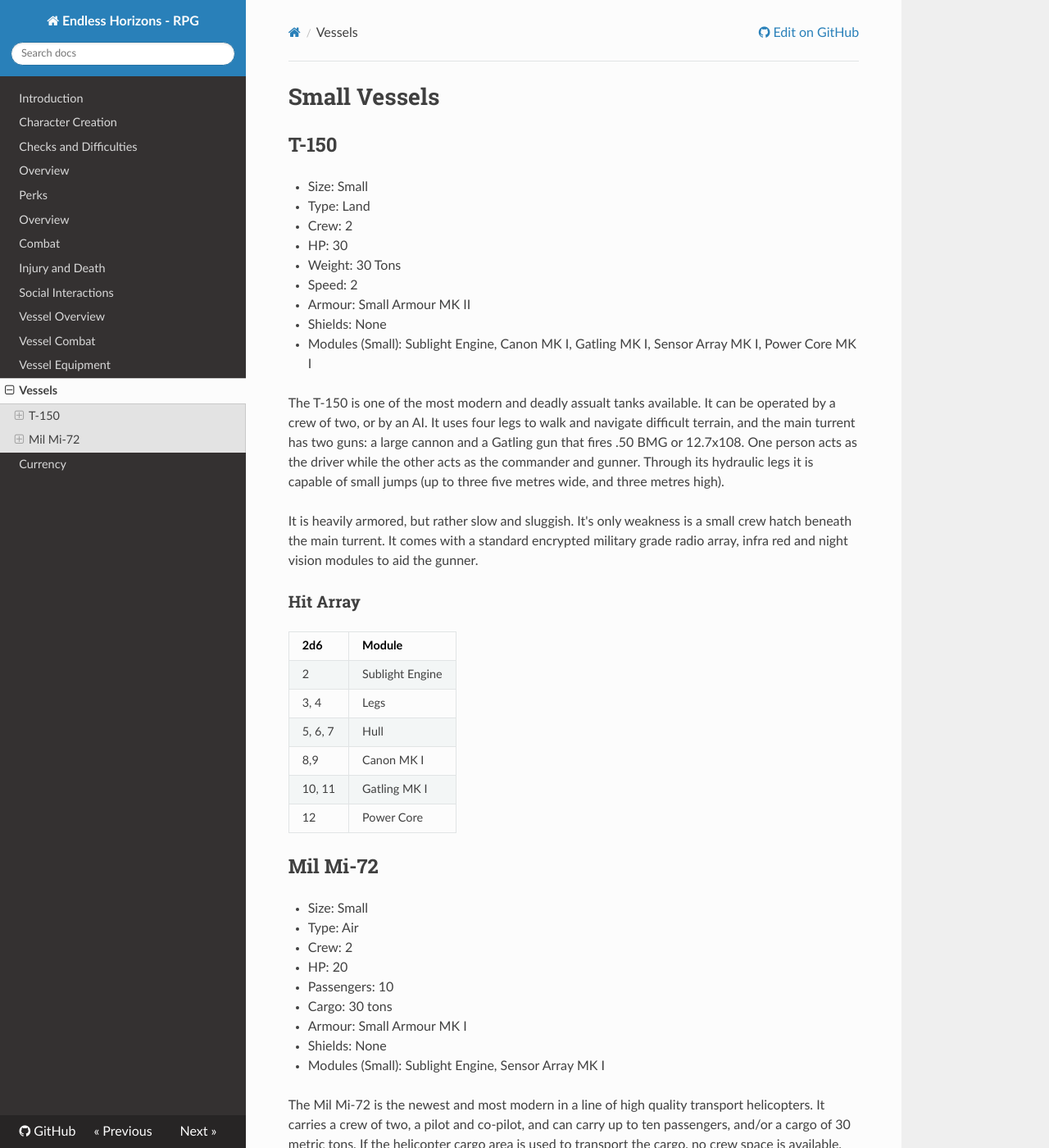
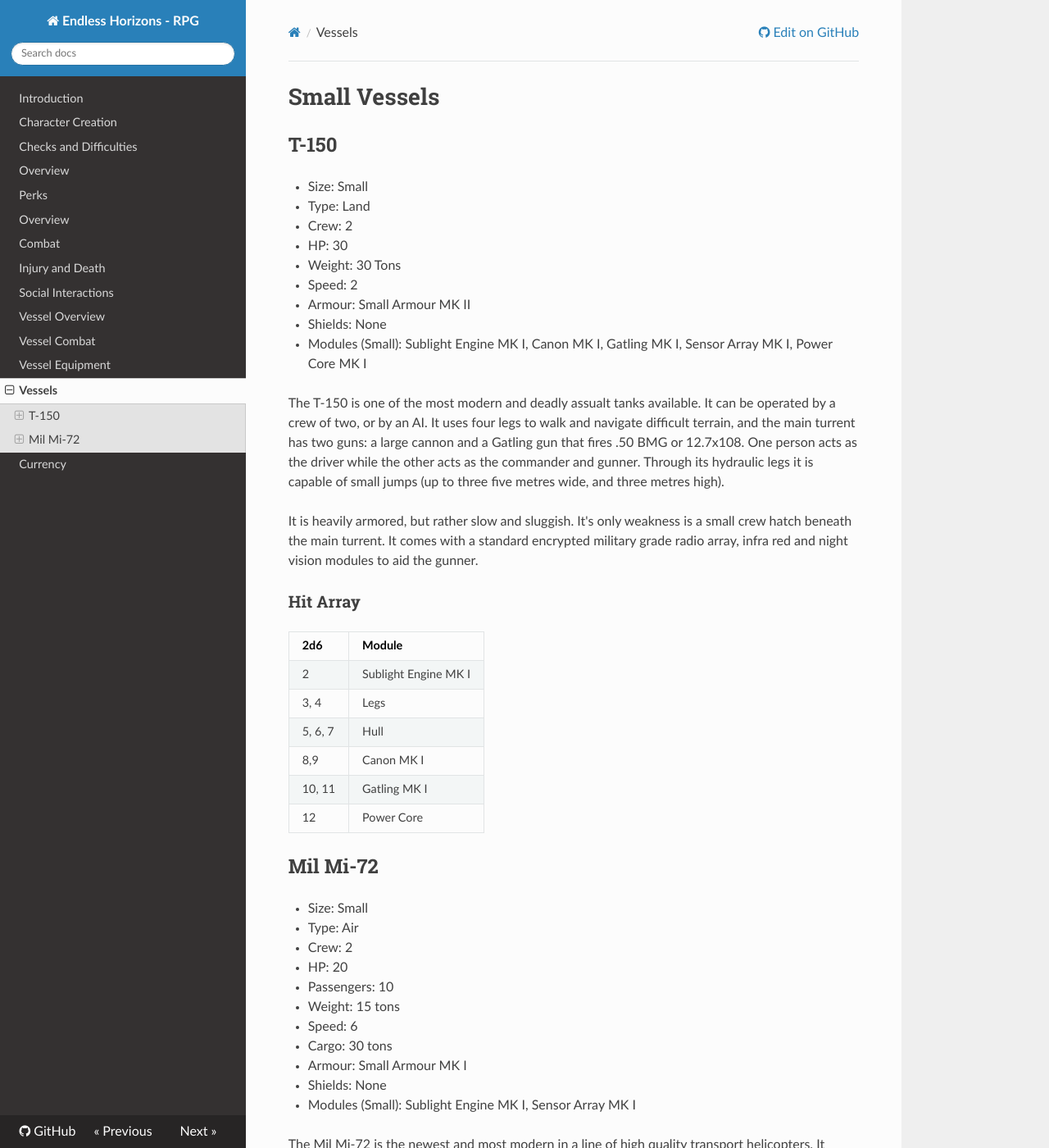
Before and after one commit to ehrpg/rules, an MkDocs documentation site: the page built from docs/vessellist.md, in a window 1280 px wide and 1400 px high. Shown: the whole window at 82% size. Built offline with MkDocs 1.6.1, drawn with Linux system fonts in a browser that asks for light colours; nearby versions of some CDN libraries; old or Windows-style settings are respelled for this version of MkDocs; some of the changed text lies outside the part shown.

Commit message:
Begin vessel equipment

```diff
--- a/docs/vessellist.md
+++ b/docs/vessellist.md
@@ -10,8 +10,8 @@
 - Speed: 2
 - Armour: Small Armour MK II
 - Shields: None
-- Modules (Small): Sublight Engine, Canon MK I, Gatling MK I, Sensor Array MK I,
-Power Core MK I
+- Modules (Small): Sublight Engine MK I, Canon MK I, Gatling MK I,
+Sensor Array MK I, Power Core MK I
 
 The T-150 is one of the most modern and deadly assualt tanks available.
 It can be operated by a crew of two, or by an AI. It uses four legs to walk and
@@ -29,7 +29,7 @@
 
 | 2d6      | Module
 |----------|--------
-| 2        | Sublight Engine
+| 2        | Sublight Engine MK I
 | 3, 4     | Legs
 | 5, 6, 7  | Hull
 | 8,9      | Canon MK I
@@ -43,10 +43,12 @@
 - Crew: 2
 - HP: 20
 - Passengers: 10
+- Weight: 15 tons
+- Speed: 6
 - Cargo: 30 tons
 - Armour: Small Armour MK I
 - Shields: None
-- Modules (Small): Sublight Engine, Sensor Array MK I
+- Modules (Small): Sublight Engine MK I, Sensor Array MK I
 
 The Mil Mi-72 is the newest and most modern in a line of high quality transport
 helicopters. It carries a crew of two, a pilot and co-pilot, and can carry up to
@@ -63,7 +65,7 @@
 
 | 2d6      | Module
 |----------|--------
-| 2        | Sublight Engine
+| 2        | Sublight Engine MK II
 | 3, 4     | Main Rotor
 | 5, 6, 7  | Hull
 | 8, 9     | Cock Pit
```
Also changed, not shown: docs/vesselequipment.md (+99 -0 lines).
